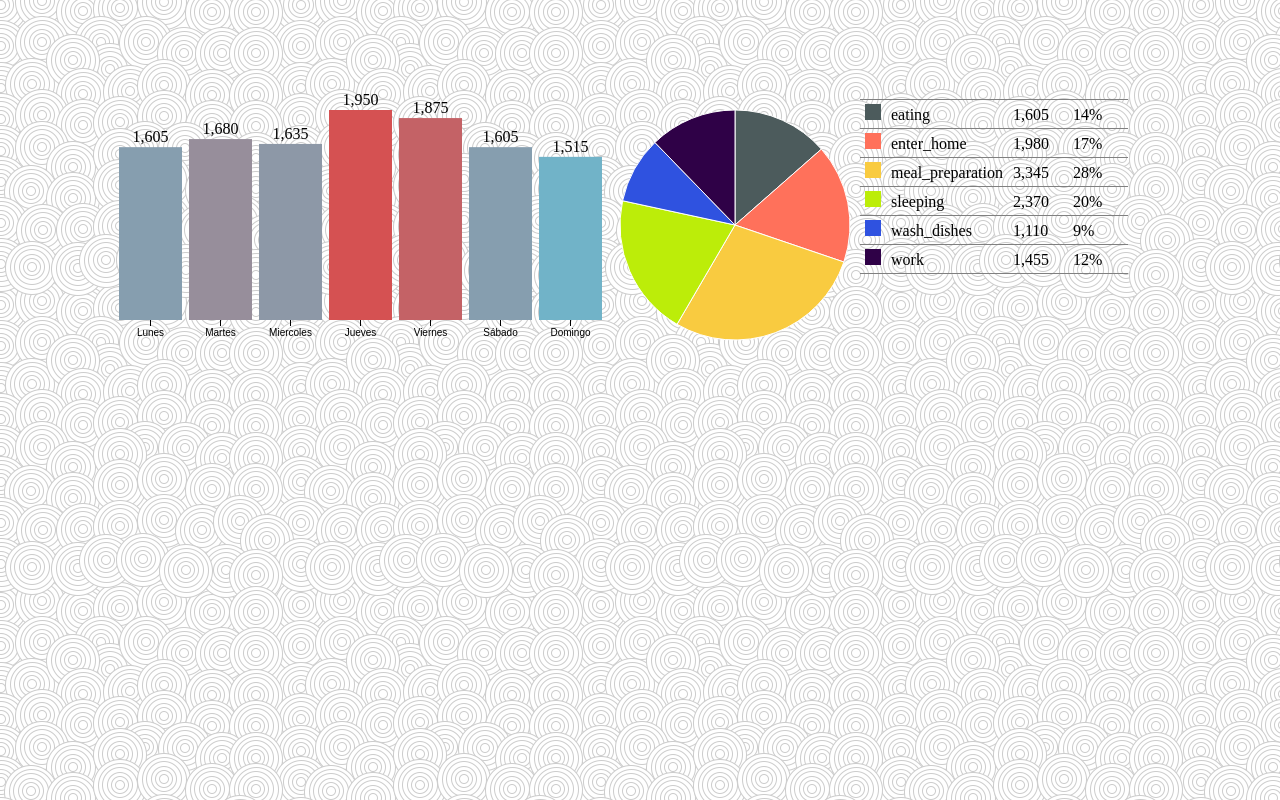
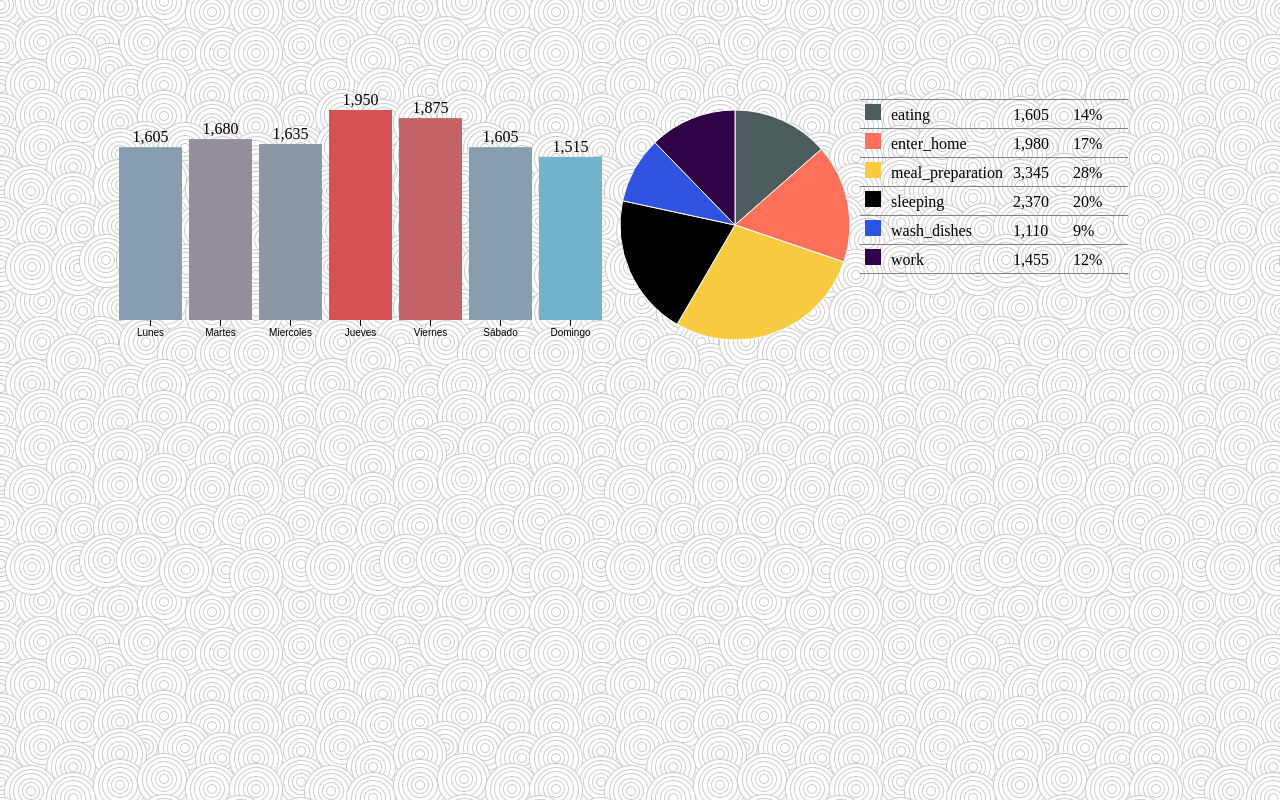
Before and after one commit to Mackplace/mackplace.github.io, a plain HTML site: page index.html in a window 1280 px wide. Drawn offline with nearby package versions, Linux system fonts and the light colour scheme.

Commit message:
Update index.html

```diff
--- a/index.html
+++ b/index.html
@@ -45,7 +45,7 @@
 <script>
     function dashboard(id, fData){
         var barColor = d3.scale.linear().domain([1500,2000]).range(["#6EB6CC","#E04644"]);
-        function segColor(c){ return {eating:"#4C5B5C", enter_home:"#FF715B",meal_preparation:"#F9CB40",sleeping:"#BCED09",wash_dishes:"#2F52E0",work:"#2F0147"}[c]; }
+        function segColor(c){ return {eating:"#4C5B5C", enter_home:"#FF715B",meal_preparation:"#F9CB40",sleeping:"3C0000",wash_dishes:"#2F52E0",work:"#2F0147"}[c]; }
 
         // compute total for each state.
         fData.forEach(function(d){d.total=d.freq.eating+d.freq.enter_home+d.freq.meal_preparation+ d.freq.sleeping+ d.freq.wash_dishes+ d.freq.work;});
```
